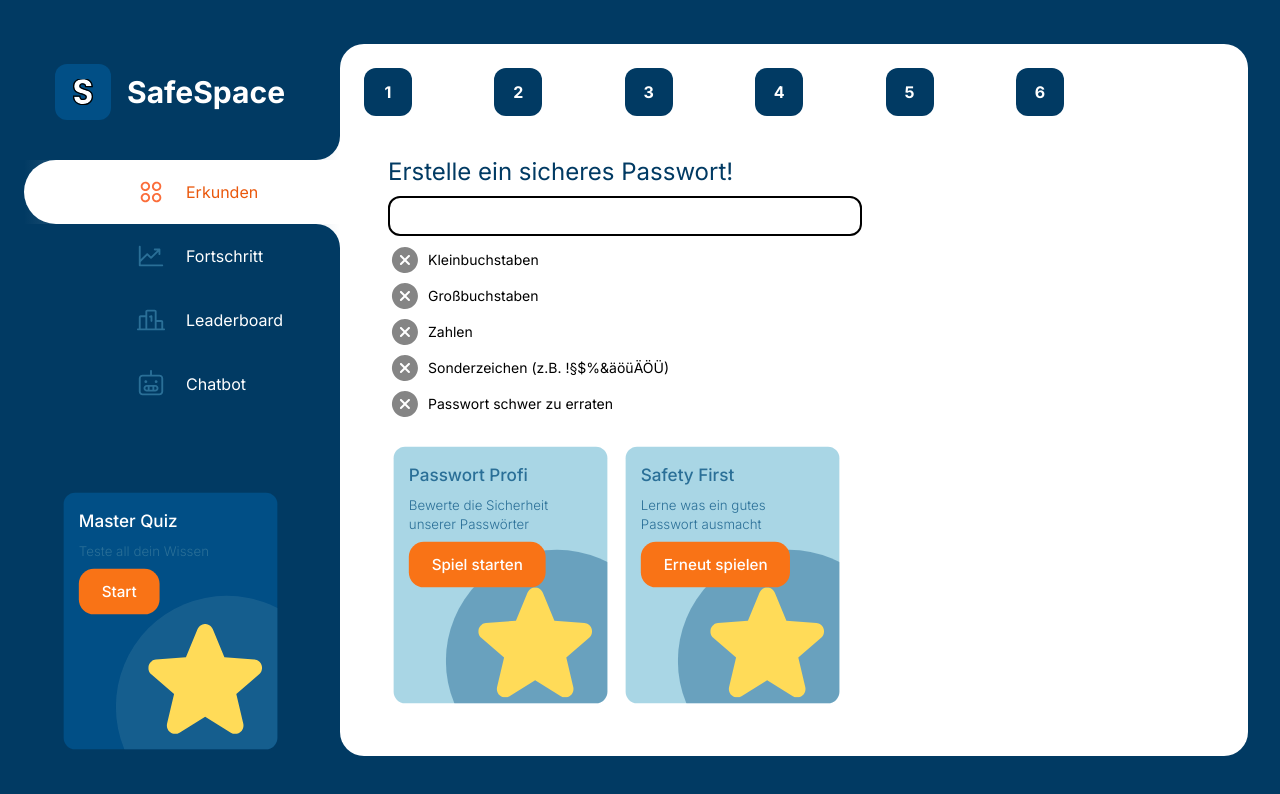
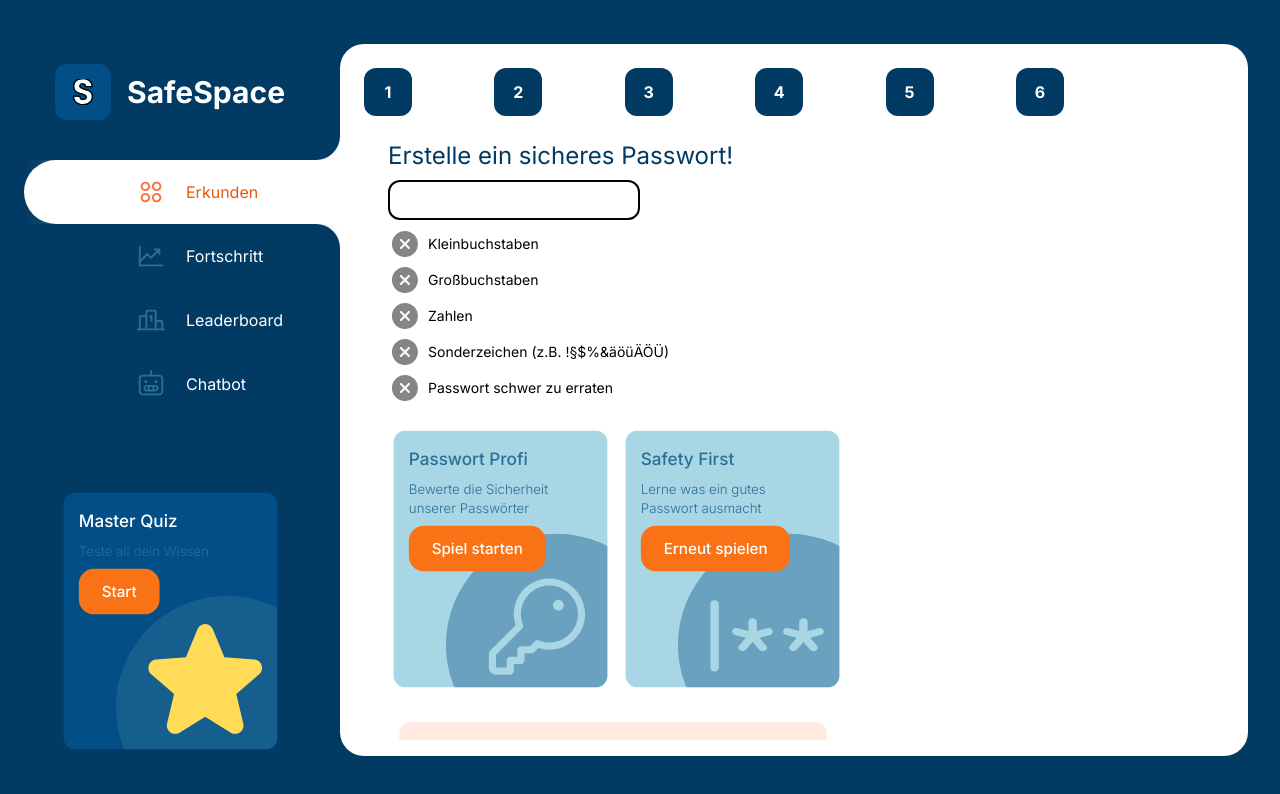
Before and after one commit to uwumarogie/ITBL-Datenschutz, a Next.js app: page /space/passwort/builder in a window 1280 px wide. Shown: the top 794 px of the page. Built offline with nearby package versions, Linux system fonts and the light colour scheme.

Commit message:
builder + style adjustments

```diff
--- a/src/app/space/passwort/builder/page.tsx
+++ b/src/app/space/passwort/builder/page.tsx
@@ -3,12 +3,14 @@
 import { SecurePasswordInput } from "@/components/secure-password-input";
 import { ActionCard } from "@/components/action-card";
 import { useRouter } from "next/navigation";
+import { HintCard } from "@/components/hint-card";
 
 export default function Builder() {
   const router = useRouter();
   return (
-    <div className="flex flex-col max-w-[1100px] px-2 lg:px-6 justify-start">
-      <div className="flex flex-col">
+    <div className="flex flex-row flex-wrap">
+      <div className="flex flex-col max-w-[1100px] px-2 lg:px-6 justify-start mt-[-1rem] mb-4">
+        <div className="flex flex-col mr-8">
           <SecurePasswordInput />
           <div className="flex flex-row lg:pt-1 sm:pt-12">
             <div className="flex flex-col lg:flex-row gap-x-8">
@@ -16,7 +18,7 @@ export default function Builder() {
                 <ActionCard
                   title="Passwort Profi"
                   description="Bewerte die Sicherheit unserer Passwörter"
-                iconSrc="/star.svg"
+                  iconSrc="/key.svg"
                   buttonText="Spiel starten"
                   primaryColor="#A9D6E5"
                   secondaryColor="#2A6F97"
@@ -28,7 +30,7 @@ export default function Builder() {
                 <ActionCard
                   title="Safety First"
                   description="Lerne was ein gutes Passwort ausmacht"
-                iconSrc="/star.svg"
+                  iconSrc="/safety-first.svg"
                   buttonText="Erneut spielen"
                   primaryColor="#A9D6E5"
                   secondaryColor="#2A6F97"
@@ -40,5 +42,14 @@ export default function Builder() {
           </div>
         </div>
       </div>
+      <div className="max-w-[450px] ml-6">
+        <HintCard
+          text="Was denkst du wie lange es dauern würde dein Passwort zu knacken?"
+          buttonText="Lösung anzeigen"
+          iconSrc="/smartphone-pw.png"
+          hint="hint"
+        />
+      </div>
+    </div>
   );
 }
--- a/src/app/space/passwort/page.tsx
+++ b/src/app/space/passwort/page.tsx
@@ -1,4 +1,5 @@
 "use client";
+
 import { IntroductionText } from "@/components/introduction-text";
 import { ActionCard } from "@/components/action-card";
 import { useRouter } from "next/navigation";
@@ -7,7 +8,7 @@ import Image from "next/image";
 export default function Passwort() {
   const router = useRouter();
   return (
-    <div className="flex flex-wrap items-start">
+    <div className="flex flex-wrap items-start max-w-[1800px]">
       <div className="flex flex-col justify-start max-w-full xl:max-w-[calc(100%-400px)]">
         <div className="flex justify-start p-3 lg:p-5 lg:mt-1">
           <IntroductionText
@@ -18,9 +19,7 @@ export default function Passwort() {
             Passworts und was sollte ich eher vermeiden?"
           />
         </div>
-
-        <div className="flex flex-row">
-          <div className="sm:mx-auto md:mx-auto">
+        <div className="max-w-[300px] mx-3">
           <ActionCard
             title="Safety first"
             description="Lerne was ein gutes Passwort ausmacht"
@@ -30,15 +29,6 @@ export default function Passwort() {
             secondaryColor="#2A6F97"
             titleColor="#014F86"
             redirectPath="/space/passwort/quiz"
-            />
-          </div>
-
-          <Image
-            src="/computer.svg"
-            alt="passwort safety"
-            width={300}
-            height={300}
-            className="m-auto hidden lg:flex"
           />
         </div>
       </div>
--- a/src/app/space/passwort/quiz/page.tsx
+++ b/src/app/space/passwort/quiz/page.tsx
@@ -5,7 +5,7 @@ import { quizzes } from "@/util/password-quiz-data";
 export default function StartGame() {
   return (
     <div className="flex flex-wrap">
-      <div className="flex flex-col px-2 lg:px-4 justify-start max-w-[1100px] sm:mt-8">
+      <div className="flex flex-col px-2 lg:px-4 justify-start max-w-[1100px] 2xl:mt-8">
         <QuizList quizzes={quizzes} />
       </div>
     </div>
--- a/src/app/space/passwort/strength/page.tsx
+++ b/src/app/space/passwort/strength/page.tsx
@@ -9,7 +9,7 @@ import Button from "@/components/button";
 export default function PasswordStrength() {
   return (
     <div className="flex flex-col max-w-[1100px] px-2 lg:px-6 justify-start">
-      <div className="flex justify-start">
+      <div className="flex justify-start mt-4">
         <IntroductionText
           headline="Bewerte die Stärke des Passworts"
           text="    Ein Passwort gilt nur als stark, wenn alle Kriterien erfüllt sind. Ist
@@ -50,7 +50,7 @@ const PasswordStrengthDisplay = ({
     <div className="grid grid-rows-1 lg:grid-cols-2 space-y-6 mt-8">
       {currentQuestionIndex === passwords.length ? (
         <Button onClick={() => router.push("/space/passwort/builder")}>
-          Next Module
+          Weiter
         </Button>
       ) : (
         <>
--- /dev/null
+++ b/src/components/hint-card.tsx
@@ -0,0 +1,56 @@
+import Image from "next/image";
+import Button from "./button";
+import { useState, ReactNode } from "react";
+
+type ActionCardProps = {
+    text: string;
+    buttonText: string;
+    iconSrc: string;
+    hint: ReactNode;
+};
+
+export function HintCard({
+    text,
+    buttonText,
+    iconSrc,
+    hint
+}: ActionCardProps) {
+    const [showHint, setShowHint] = useState(false)
+    return (
+        <div className="rounded-xl p-4 scale-95 w-full h-full" style={{ background: "rgba(251, 109, 58, 0.15)" }}>
+            <div className="flex flex-col h-full justify-between">
+                {showHint ? (
+                    <div className="flex flex-col w-full ">
+                        <div className="flex flex-col items-end">
+                            <Image
+                                src="/cancel.svg"
+                                alt="cancel"
+                                width={30}
+                                height={30}
+                                onClick={() => setShowHint(false)}
+                                className="cursor-pointer"
+                            />
+                        </div>
+                        <div className="px-6 pb-6">
+                            {hint}
+                        </div>
+                    </div>
+                ) : (
+                    <div className="flex justify-between flex-col h-full">
+                        <div className="flex flex-col relative justify-start items-start p-6">
+                            <span className="font-light text-sm pb-4 font-semibold text-blue-background">
+                                {text}
+                            </span>
+                            <Button onClick={() => setShowHint(true)}>
+                                {buttonText}
+                            </Button>
+                        </div>
+                        <div className="flex justify-center w-full">
+                            <Image src={iconSrc} alt={text} layout="responsive" width={120} height={120} className="max-w-[300px]" />
+                        </div>
+                    </div>
+                )}
+            </div>
+        </div>
+    );
+}
--- a/src/components/introduction-text.tsx
+++ b/src/components/introduction-text.tsx
@@ -6,8 +6,8 @@ export function IntroductionText({
   text: string;
 }) {
   return (
-    <div className="flex justify-center items-center flex-col space-y-2 pb-4  max-w-[700px]">
-      <h1 className="text-xl lg:text-3xl text-blue-background pb-2">
+    <div className="flex flex-col space-y-2 pb-4 max-w-[700px]">
+      <h1 className="text-xl lg:text-3xl text-blue-background pb-2 font-semibold">
         {headline}{" "}
       </h1>
       <span className="text-base lg:text-base sm:text-wrap md:text-wrap text-blue-background">
```
Also changed, not shown: public/cancel.svg (added), public/key.svg (added). Lines whose indentation alone changed are shown as unchanged.
